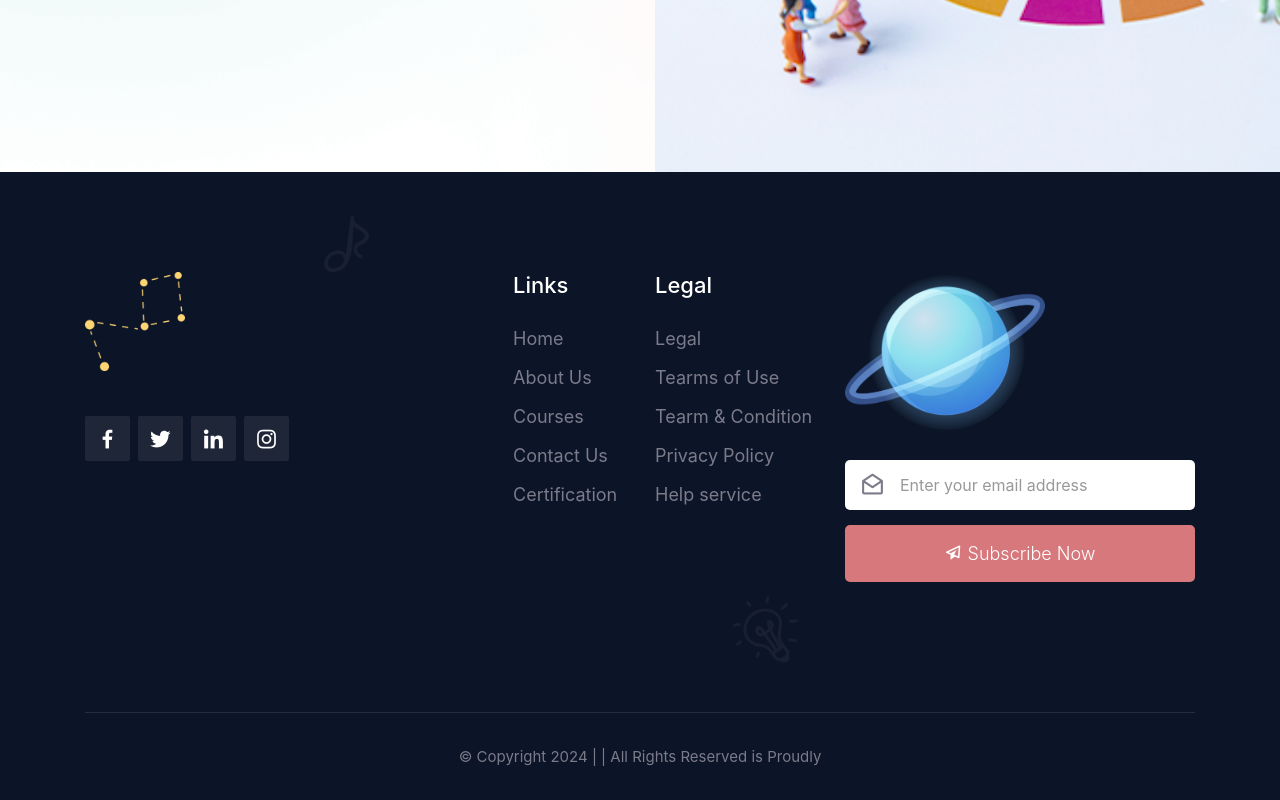
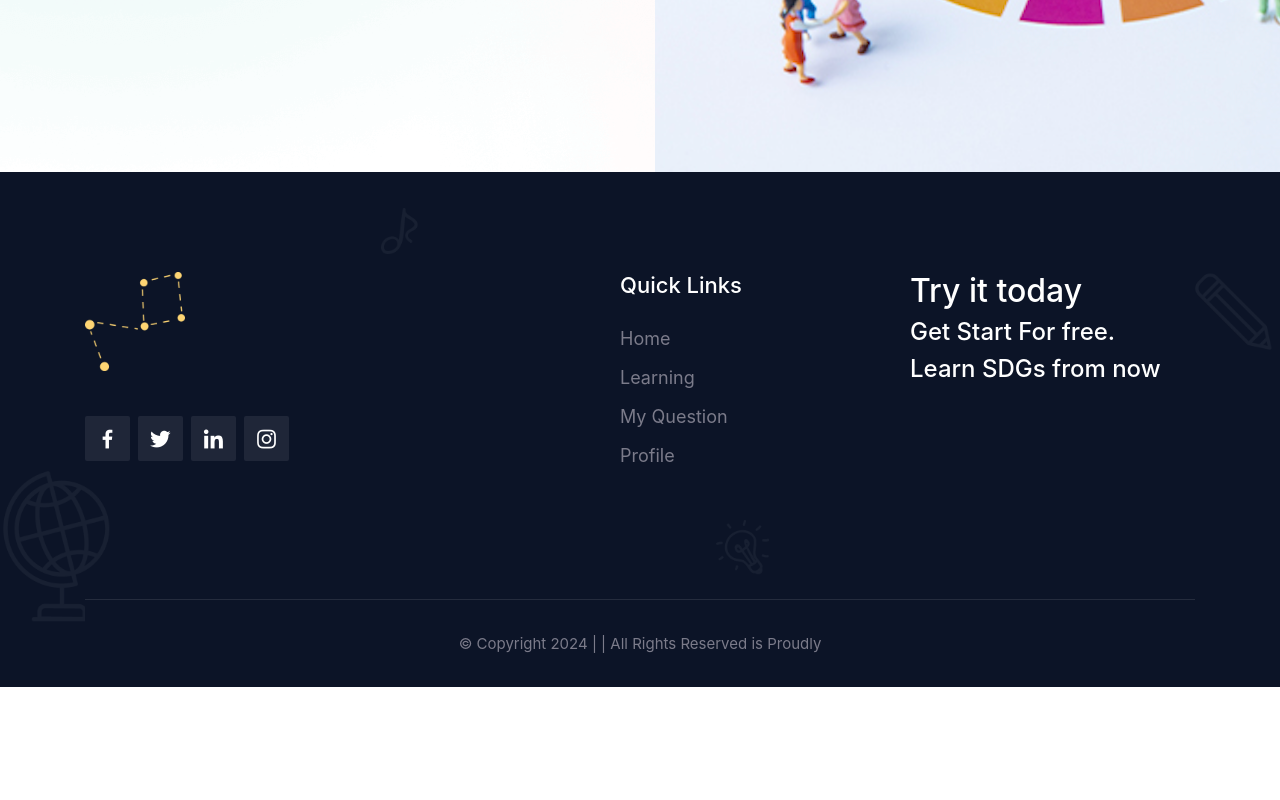
Before and after one commit to Leshangpang/COMP30022-SDGs-Frontend, a Vue app in the folder itp-front/: page / in a window 1280 px wide. Shown: the part 778-1578 px from the top of the page. After the commit the page ends 1465 px from the top, so only its background shows below. Built offline with nearby package versions, Linux system fonts and the light colour scheme; a web font is replaced by a local one.

Commit message:
debug for nav bar

```diff
--- a/itp-front/src/components/Header.vue
+++ b/itp-front/src/components/Header.vue
@@ -36,10 +36,10 @@
                 </li>
 
                 <li class="nav-item ">
-                  <router-link to="/learning">
-                  <a href="javascript:void(0)" class="dropdown-toggle nav-link">
+                  <router-link to="/learning" class="dropdown-toggle nav-link">
+
                     Learning
-                  </a>
+
                 </router-link>
 
                 </li>
@@ -110,6 +110,10 @@
   </script>
 
   <style scoped>
+  .edu-navbar-area.is-sticky {
+  background-color: rgba(255, 255, 255, 1);
+   background: linear-gradient(90deg, rgba(237, 252, 253) 0%, #FFFFFF 54%, #FFFFFF 56%); /* 滚动时保持不透明 */
+}
 
   #sign-up{
     margin-left: 20px;
--- a/itp-front/src/components/MainFooter.vue
+++ b/itp-front/src/components/MainFooter.vue
@@ -3,10 +3,10 @@
     <div class="container">
       <div class="footer-top-area ptb-100">
         <div class="row">
-            <div class="col-lg-4 col-md-6 col-sm-6">
+          <div class="col-lg-3 col-md-6 col-sm-6">
             <div class="single-footer-widget">
               <router-link to="/" class="logo">
-                  <img src="../assets/image/logo-1.png" alt="image"  width="100px"/>
+                <img src="../assets/image/logo-1.png" alt="image" width="100px" />
               </router-link>
               <ul class="social-links">
                 <li>
@@ -32,59 +32,32 @@
               </ul>
             </div>
           </div>
-            <div class="col-lg-2 col-md-6 col-sm-6">
-              <div class="single-footer-widget pl-5">
-                <h3>Links</h3>
+          <div class="col-lg-2 col-md-6 col-sm-6" id = "links">
+            <div class="single-footer-widget">
+              <h3>Quick Links</h3>
               <ul class="links-list">
-                  <li><router-link to="/services-details">Home</router-link></li>
+                <li><router-link to="/">Home</router-link></li>
+                <li><router-link to="/learning">Learning</router-link></li>
                 <li>
-                    <router-link to="/services-details">About Us</router-link>
+                  <router-link to="">My Question</router-link>
                 </li>
-                  <li>
-                    <router-link to="/services-details">Courses</router-link>
-                  </li>
-                  <li>
-                    <router-link to="/services-details">Contact Us</router-link>
-                  </li>
-                  <li><router-link to="/services-details">Certification</router-link></li>
+                <li><router-link to="/contact">Profile</router-link></li>
+
               </ul>
+
             </div>
           </div>
-            <div class="col-lg-2 col-md-6 col-sm-6">
+          <div class = "col-lg-3 col-md-6 col-sm-6" id = "try">
             <div class="single-footer-widget">
-                <h3>Legal</h3>
-                <ul class="links-list">
-                  <li><router-link to="/">Legal</router-link></li>
-                  <li><router-link to="/about">Tearms of Use</router-link></li>
-                  <li>
-                    <router-link to="/portfolio">Tearm & Condition</router-link>
-                  </li>
-                  <li><router-link to="/contact">Privacy Policy</router-link></li>
-                  <li><router-link to="/contact">Help service</router-link></li>
-                </ul>
-              </div>
-            </div>
-            <div class="col-lg-4 col-md-6 col-sm-6">
-              <div class="single-footer-widget">
-                <div class="footer-newsletter-info">
-                  <img src="../assets/image/log-2.png" alt="image"  width="200px"/>
-                  <form class="newsletter-form" data-toggle="validator">
-                    <label><i class="bx bx-envelope-open"></i></label>
-                    <input
-                      type="text"
-                      class="input-newsletter"
-                      placeholder="Enter your email address"
-                      name="EMAIL"
-                      required
-                      autocomplete="off"
-                    />
-                    <button type="submit" class="default-btn">
-                      <i class="bx bx-paper-plane"></i> Subscribe Now
-                    </button>
-                  </form>
+              <h2>Try it today</h2>
+              <div>
+                <h4>Get Start For free.</h4>
+                <h4>Learn SDGs from now</h4>
               </div>
             </div>
           </div>
+
+
         </div>
       </div>
       <div class="pr-line"></div>
@@ -111,15 +84,23 @@ export default {
 </script>
 
 <style scouped>
-
-.edu-footer-area{
+#try {
+  margin-left: 100px;
+}
+#links {
+  margin-left: 250px;
+}
+#try h2, #try h4 {
+  color: white; /* 为 h2 和 h4 元素都设置白色字体 */
+}
+.edu-footer-area {
   background-image: url(../assets/image/footer-bg-1.png);
   background-repeat: no-repeat;
   background-position: center center;
   background-size: cover;
 }
 
-.edu-footer-area .pr-line{
+.edu-footer-area .pr-line {
   background-color: #252c3d;
 }
 
@@ -130,11 +111,6 @@ export default {
 .single-footer-widget .logo {
   display: inline-block;
   margin-bottom: 25px;
-}
-
-.single-footer-widget p {
-  color: var(--paragraphColor);
-  font-size: 18px;
 }
 
 .single-footer-widget .social-links {
@@ -206,97 +182,6 @@ export default {
   color: var(--mainColor);
 }
 
-.footer-newsletter-info p span{
-  color: var(--mainColor);
-  text-decoration: underline;
-}
-
-.footer-newsletter-info form {
-  margin-top: 30px;
-  position: relative;
-}
-
-.footer-newsletter-info form label {
-  position: absolute;
-  margin-bottom: 0;
-  left: 15px;
-  top: 8px;
-  color: var(--paragraphColor);
-  font-size: 25px;
-}
-
-.footer-newsletter-info form .input-newsletter {
-  height: 50px;
-  display: block;
-  width: 100%;
-  background-color: var(--whiteColor);
-  color: var(--blackColor);
-  border-radius: 5px;
-  border: none;
-  padding-left: 55px;
-  margin-bottom: 15px;
-}
-
-.footer-newsletter-info form .input-newsletter::-webkit-input-placeholder {
-  color: #999999;
-  -webkit-transition: var(--transition);
-  transition: var(--transition);
-}
-
-.footer-newsletter-info form .input-newsletter:-ms-input-placeholder {
-  color: #999999;
-  -webkit-transition: var(--transition);
-  transition: var(--transition);
-}
-
-.footer-newsletter-info form .input-newsletter::-ms-input-placeholder {
-  color: #999999;
-  -webkit-transition: var(--transition);
-  transition: var(--transition);
-}
-
-.footer-newsletter-info form .input-newsletter::placeholder {
-  color: #999999;
-  -webkit-transition: var(--transition);
-  transition: var(--transition);
-}
-
-.footer-newsletter-info form .input-newsletter:focus::-webkit-input-placeholder {
-  color: transparent;
-}
-
-.footer-newsletter-info form .input-newsletter:focus:-ms-input-placeholder {
-  color: transparent;
-}
-
-.footer-newsletter-info form .input-newsletter:focus::-ms-input-placeholder {
-  color: transparent;
-}
-
-
-.footer-newsletter-info form .input-newsletter:focus::placeholder {
-  color: transparent;
-}
-
-.footer-newsletter-info form .default-btn {
-  background-color: var(--mainColor);
-  color: var(--whiteColor);
-  width: 100%;
-}
-
-.footer-newsletter-info form .default-btn:hover {
-  background-color: var(--mainColor);
-  color: var(--whiteColor);
-}
-
-.footer-newsletter-info form #validator-newsletter {
-  position: absolute;
-  left: 0;
-  right: 0;
-  bottom: -40px;
-  color: var(--whiteColor);
-}
-
 .footer-bottom-area {
   text-align: center;
   padding-top: 30px;
@@ -304,7 +189,7 @@ export default {
   background-color: var(--footerColor);
 }
 
-.footer-bottom-area p{
+.footer-bottom-area p {
   font-size: 15px;
 }
 
--- a/itp-front/src/components/SideBar.vue
+++ b/itp-front/src/components/SideBar.vue
@@ -17,10 +17,11 @@
 
 <style scoped>
 .learning-modules {
+  height: 400px;
     border-radius: 15px;
     background-color: rgba(197, 246, 250, 0.26);
     display: flex;
-    max-width: 299px;
+    max-width: 200px;
     flex-direction: column;
     align-items: flex-start;
     color: #8a8686;
@@ -29,13 +30,16 @@
     padding: 69px 24px 69px 30px;
     font: 400 36px Inter, sans-serif;
     border: 2px solid #c5f6fa;
+
+
 }
 .choose-section{
   display: flex;
   width: 100%;
   max-width: 207px;
   gap: 22px;
-  margin-bottom: 38px;
+  margin-bottom: 20px;
+
 }
 .choose {
   color: #8a8686;
@@ -50,6 +54,7 @@
   display: block; /* 使链接填充整个 li 区域 */
   padding: 10px; /* 添加内边距，增加可点击区域 */
   transition: color 0.3s ease;
+  font-size: 23px;
 }
 
 .choose:hover a {
```
Lines whose indentation alone changed are shown as unchanged.
